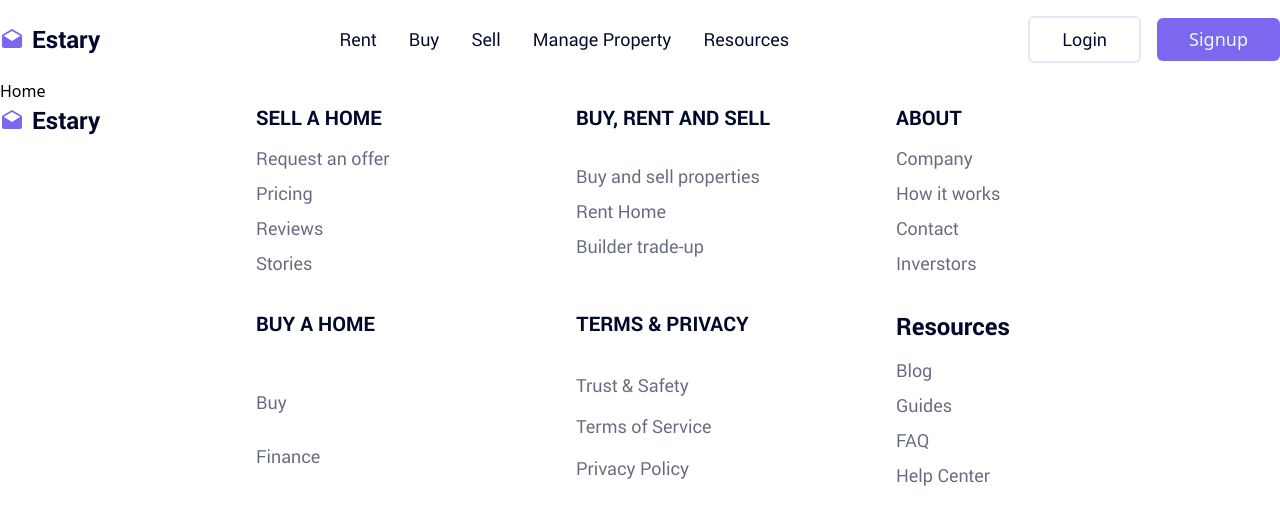
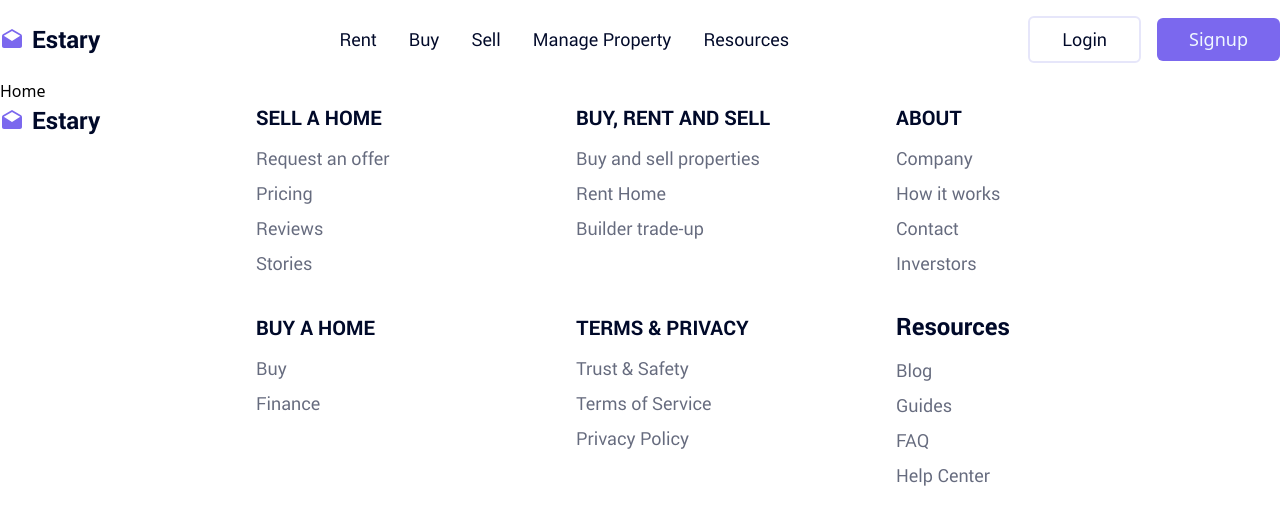
Before and after one commit to uttampun44/estary-real-state, a React (Vite) app in the folder estary frontend/: page / in a window 1280 px wide. Shown: the top 524 px of the page. Built offline with nearby package versions, Linux system fonts and the light colour scheme.

Commit message:
grid align items footer

```diff
--- a/estary frontend/src/components/footer/Footer.tsx
+++ b/estary frontend/src/components/footer/Footer.tsx
@@ -11,7 +11,7 @@ function Footer() {
                    <DraftsIcon style={{color:'#7B68EE'}}/><h1 className="text-primaryText font-bold text-2xl leading-9 font-primaryFontFamily">Estary</h1>
                    </div>
 
-               <div className='grid grid-cols-3 gap-y-8 w-[75%]'>
+               <div className='grid grid-cols-3 gap-y-8 w-[75%] items-baseline'>
                    <div className='sell_a_home grid gap-y-3'>
                        <p className='text-xl text-primaryText leading-normal font-primaryFontFamily font-semibold'>SELL A HOME</p>
                         <div className='sell_home_link'>
```
